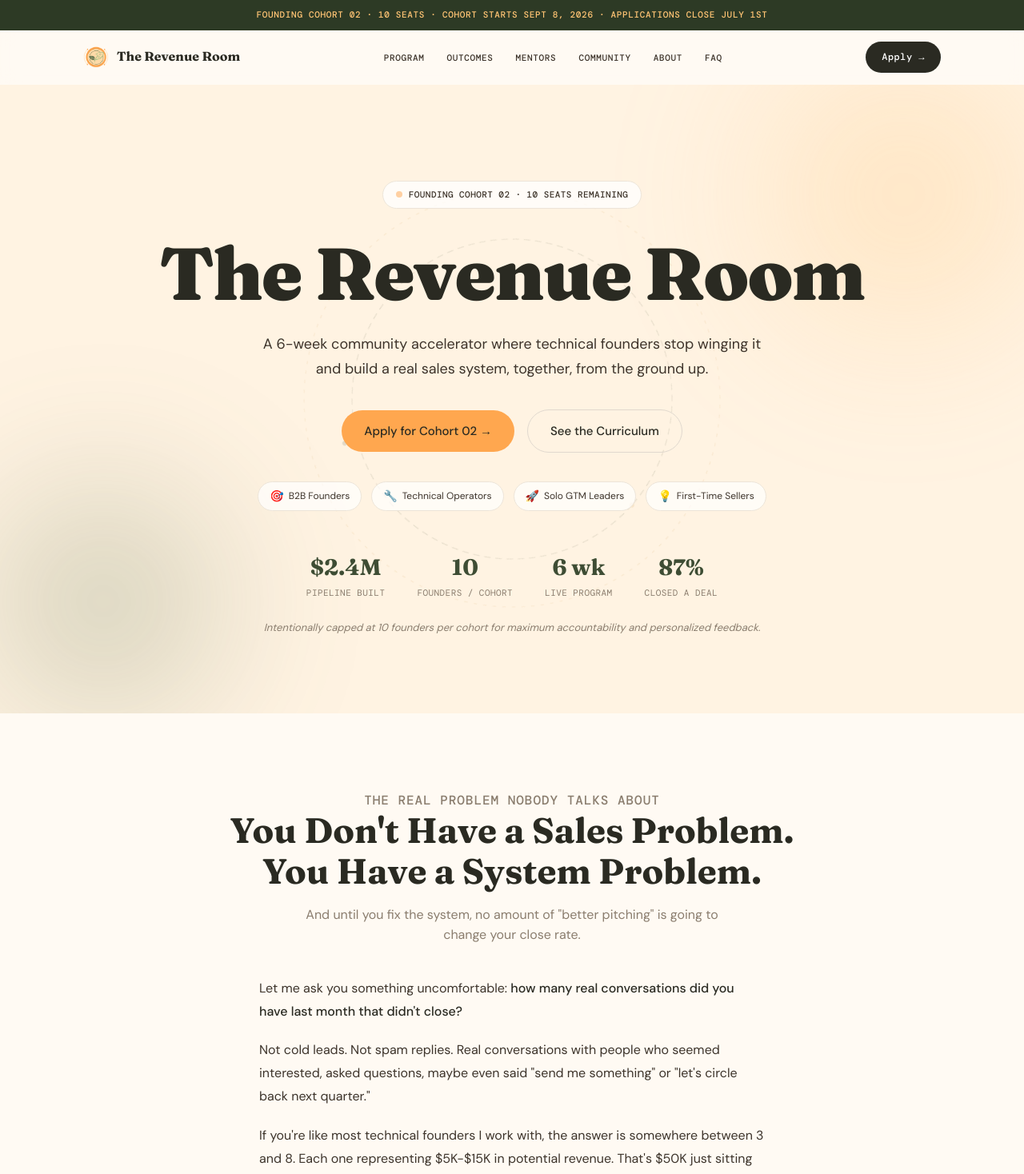
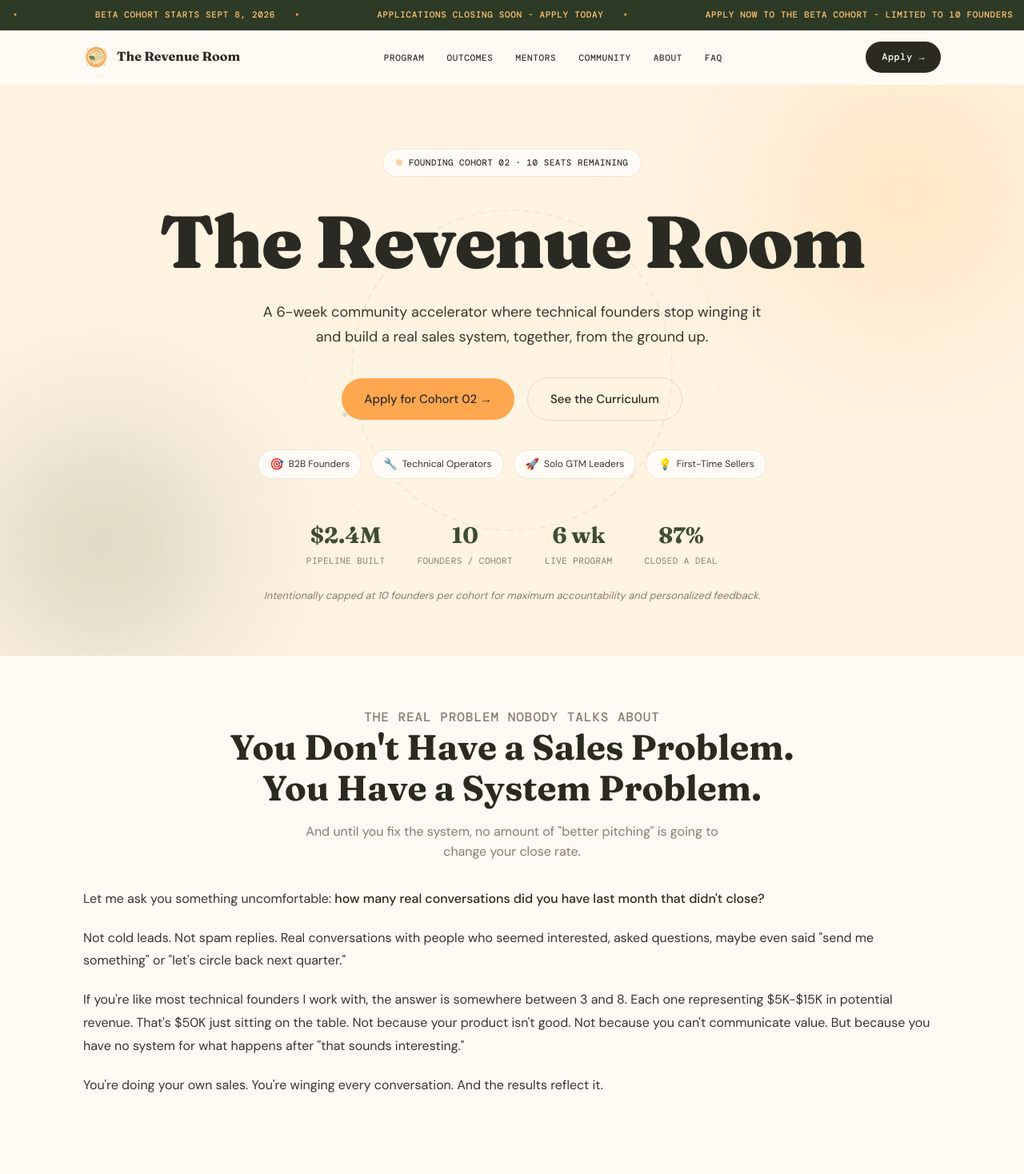
Before and after one commit to irsaliendraDF/TheRevenueRoomLanding, a React (Vite) app: page / in a window 1280 px wide. Shown: the top 1468 px of the page at 80% size. Built offline with nearby package versions, Linux system fonts and the light colour scheme.

Commit message:
Widen narrow sections, animated beta cohort banner, reduce section padding

```diff
--- a/src/App.tsx
+++ b/src/App.tsx
@@ -157,7 +157,14 @@ function App() {
     <>
       {/* Announcement Bar */}
       <div className="announcement-bar">
-        Founding Cohort 02 &middot; 10 seats &middot; Cohort starts Sept 8, 2026 &middot; Applications close July 1st
+        <div className="announcement-bar-track">
+          <span className="announcement-bar-item">APPLY NOW to the Beta Cohort - Limited to 10 founders</span>
+          <span className="announcement-bar-item">Beta Cohort starts Sept 8, 2026</span>
+          <span className="announcement-bar-item">Applications closing soon - Apply today</span>
+          <span className="announcement-bar-item">APPLY NOW to the Beta Cohort - Limited to 10 founders</span>
+          <span className="announcement-bar-item">Beta Cohort starts Sept 8, 2026</span>
+          <span className="announcement-bar-item">Applications closing soon - Apply today</span>
+        </div>
       </div>
 
       {/* Navigation */}
--- a/src/styles.css
+++ b/src/styles.css
@@ -72,11 +72,11 @@ img {
 }
 
 .section-pad {
-  padding: 96px 0;
+  padding: 64px 0;
 }
 
 .section-pad-sm {
-  padding: 64px 0;
+  padding: 48px 0;
 }
 
 .text-center {
@@ -103,17 +103,42 @@ img {
   margin-bottom: 16px;
 }
 
-/* ---- Announcement Bar ---- */
+/* ---- Announcement Bar (Animated Ticker) ---- */
 .announcement-bar {
   background: var(--forest-deep);
   color: var(--gold-light);
-  text-align: center;
-  padding: 10px 16px;
+  padding: 10px 0;
   font-family: var(--font-mono);
   font-size: 11px;
   font-weight: 500;
   letter-spacing: 0.06em;
   text-transform: uppercase;
+  overflow: hidden;
+  position: relative;
+}
+
+.announcement-bar-track {
+  display: flex;
+  width: max-content;
+  animation: ticker 20s linear infinite;
+}
+
+.announcement-bar-item {
+  display: inline-flex;
+  align-items: center;
+  gap: 24px;
+  padding: 0 48px;
+  white-space: nowrap;
+}
+
+.announcement-bar-item::after {
+  content: '\2022';
+  color: var(--gold);
+}
+
+@keyframes ticker {
+  0% { transform: translateX(0); }
+  100% { transform: translateX(-50%); }
 }
 
 /* ---- Navigation ---- */
@@ -221,7 +246,7 @@ img {
   position: relative;
   background: var(--cream);
   overflow: hidden;
-  padding: 120px 0 96px;
+  padding: 80px 0 64px;
   text-align: center;
 }
 
@@ -438,7 +463,7 @@ img {
 /* ---- Problem Section ---- */
 .problem-headline {
   text-align: center;
-  padding: 96px 0 40px;
+  padding: 64px 0 32px;
 }
 
 .problem-headline h2 {
@@ -457,9 +482,9 @@ img {
 }
 
 .problem-prose {
-  max-width: 680px;
+  max-width: 1120px;
   margin: 0 auto;
-  padding: 0 24px 80px;
+  padding: 0 24px 56px;
 }
 
 .problem-prose p {
@@ -576,7 +601,7 @@ img {
 /* ---- Rapport / Bio ---- */
 .rapport {
   background: var(--cream);
-  padding: 96px 0;
+  padding: 64px 0;
 }
 
 .rapport-grid {
@@ -669,11 +694,11 @@ img {
 
 /* ---- Solution / Method ---- */
 .solution {
-  padding: 96px 0;
+  padding: 64px 0;
 }
 
 .solution-prose {
-  max-width: 680px;
+  max-width: 1120px;
   margin: 0 auto 48px;
   text-align: center;
 }
@@ -696,7 +721,7 @@ img {
   border: 1px solid var(--gold);
   border-radius: var(--radius-lg);
   padding: 40px;
-  max-width: 720px;
+  max-width: 1120px;
   margin: 0 auto;
 }
 
@@ -732,7 +757,7 @@ img {
 .meaning {
   background: var(--forest);
   color: #fff;
-  padding: 96px 0;
+  padding: 64px 0;
 }
 
 .meaning h2 {
@@ -745,7 +770,7 @@ img {
   font-size: 16px;
   color: rgba(255,255,255,0.75);
   margin-bottom: 40px;
-  max-width: 600px;
+  max-width: 1120px;
 }
 
 .meaning-bullets {
@@ -782,13 +807,13 @@ img {
   font-size: 16px;
   font-weight: 500;
   color: #fff;
-  max-width: 600px;
+  max-width: 1120px;
 }
 
 /* ---- Offer Reveal ---- */
 .offer-reveal {
   text-align: center;
-  padding: 96px 0 48px;
+  padding: 64px 0 40px;
 }
 
 .offer-reveal h2 {
@@ -865,7 +890,7 @@ img {
 
 /* ---- Outcomes ---- */
 .outcomes {
-  padding: 96px 0;
+  padding: 64px 0;
   background: var(--cream);
 }
 
@@ -948,7 +973,7 @@ img {
 /* ---- Modules / Curriculum ---- */
 .modules {
   background: var(--cream);
-  padding: 96px 0;
+  padding: 64px 0;
 }
 
 .modules-filters {
@@ -1075,7 +1100,7 @@ img {
 
 /* ---- Mentors ---- */
 .mentors {
-  padding: 96px 0;
+  padding: 64px 0;
 }
 
 .mentors-grid {
@@ -1136,7 +1161,7 @@ img {
 
 /* ---- Community ---- */
 .community {
-  padding: 96px 0;
+  padding: 64px 0;
   background: var(--warm-white);
 }
 
@@ -1204,7 +1229,7 @@ img {
 
 /* ---- Timeline ---- */
 .timeline {
-  padding: 96px 0;
+  padding: 64px 0;
 }
 
 .timeline-steps {
@@ -1271,7 +1296,7 @@ img {
   border-radius: var(--radius-lg);
   padding: 48px 40px;
   text-align: center;
-  max-width: 720px;
+  max-width: 1120px;
   margin: 0 auto;
   position: relative;
 }
@@ -1335,7 +1360,7 @@ img {
 
 /* ---- FAQ ---- */
 .faq {
-  padding: 96px 0;
+  padding: 64px 0;
 }
 
 .faq-tabs {
@@ -1420,14 +1445,14 @@ img {
 .closing-cta {
   background: var(--forest);
   color: #fff;
-  padding: 96px 0;
+  padding: 64px 0;
   text-align: center;
 }
 
 .closing-cta h2 {
   font-size: clamp(24px, 3.5vw, 36px);
   font-weight: 700;
-  max-width: 560px;
+  max-width: 900px;
   margin: 0 auto 24px;
 }
 
```
